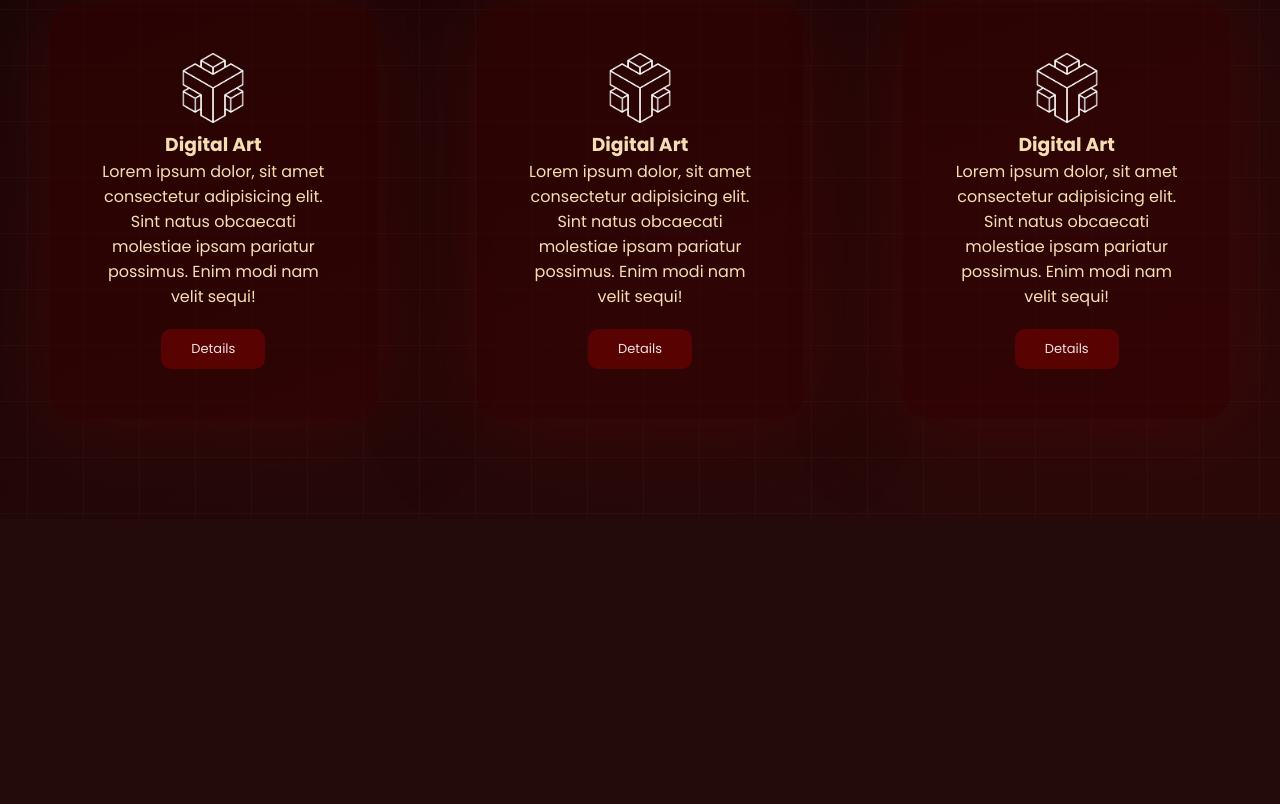
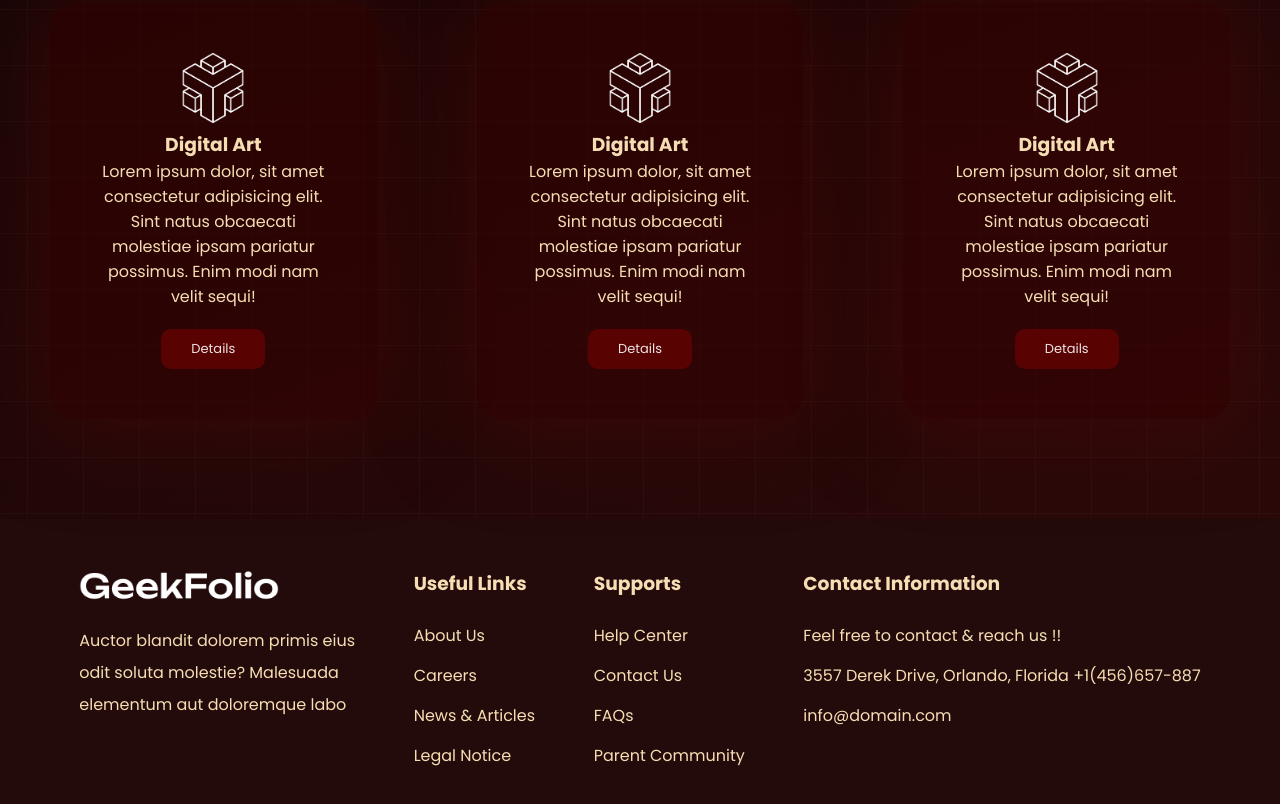
Before and after one commit to GIGAKUL/Project-of-concept-session1, a plain HTML site: page index.html in a window 1280 px wide. Shown: the part 1546-2350 px from the top of the page. Before the commit the page ends 2065 px from the top, so only its background shows below. Drawn offline with Linux system fonts and the light colour scheme.

Commit message:
Website done

```diff
--- a/css/style.css
+++ b/css/style.css
@@ -156,3 +156,26 @@ h2 {
 .service-row h2{
   padding-bottom: 50px;
 }
+.foot-box{
+  text-align: left;
+}
+.foot-box img{
+ width: 200px;
+}
+.foot-row1{
+  margin: 50px;
+  display: flex;
+  justify-content: space-around;
+}
+
+.foot-box ul{
+  list-style: none;
+  padding-top: 10px;
+}
+.foot-box ul li {
+  padding-top: 15px;
+}
+.foot-box p{
+  padding-top: 10px;
+  line-height: 2rem;
+}
--- a/index.html
+++ b/index.html
@@ -97,7 +97,49 @@
     <!-- End Of Main -->
 
     <footer>
+      <div class="foot-row1">
+        <div class="foot-box">
 
+          <img src="image/logo/logo-light.png" alt="">
+          <p>
+          Auctor blandit dolorem primis eius <br>odit soluta molestie? Malesuada  <br>elementum aut doloremque labo
+          </p>
+        </div>
+        <div class="foot-box">
+
+          <h3>Useful Links</h3>
+          <ul>
+            <li>About Us</li>
+            <li> Careers</li>
+            <li>News & Articles</li>
+            <li>Legal Notice</li>
+          </ul>
+        </div>
+        <div class="foot-box">
+
+         <h3>Supports</h3>
+         <ul>
+          <li>Help Center</li>
+          <li> Contact Us</li>
+          <li>FAQs</li>
+          <li>Parent Community
+
+          </li>
+        </ul>
+        </div>
+        <div class="foot-box">
+          <h3>Contact Information</h3>
+          <ul>
+            <li>Feel free to contact & reach us !!</li>
+            <li>3557 Derek Drive, Orlando, Florida
+
+              +1(456)657-887</li>
+            <li>info@domain.com</li>
+          </ul>
+        </div>
+      </div>
+
+      <div class="foot-row2"></div>
     </footer>
 
   </body>
```
